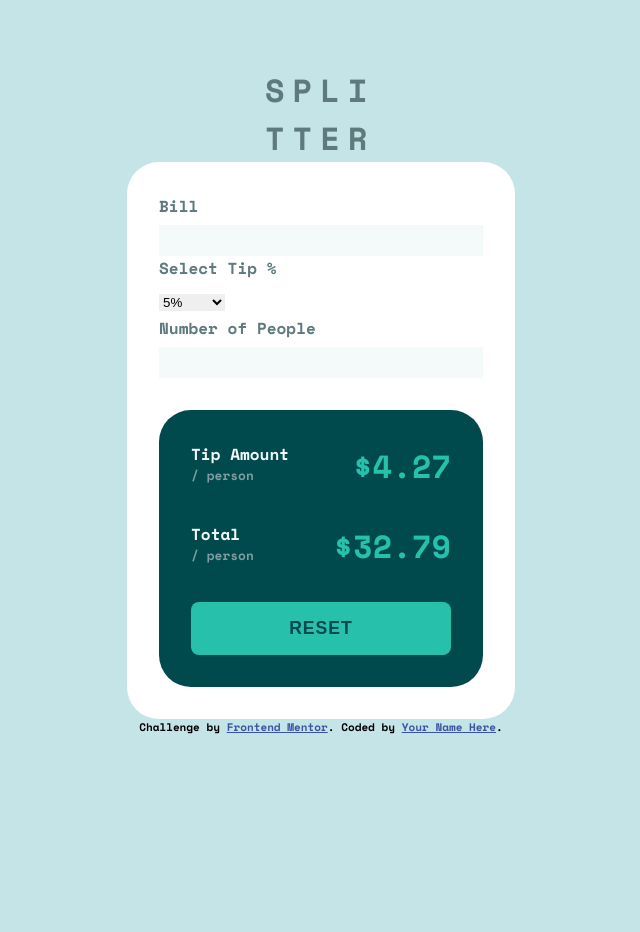
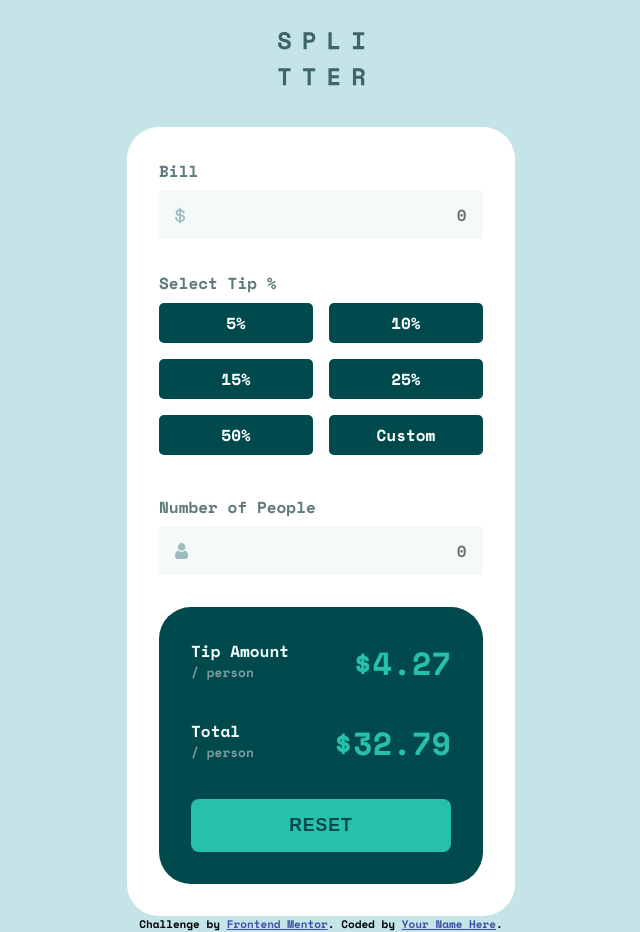
Before and after one commit to catreedle/tip-calculator-app, a plain HTML site: page index.html in a window 1280 px wide. Shown: the whole page, without its empty margins (319-959 px from the left). Before the commit the page ends 800 px from the top, so only its background shows below. Drawn offline with nearby package versions, Linux system fonts and the light colour scheme.

Commit message:
add select tip buttons

```diff
--- a/css/styles.css
+++ b/css/styles.css
@@ -27,7 +27,7 @@ body {
   font-family: "Space Mono", monospace;
   font-weight: 700;
   font-size: 24px;
-  height: 100vh;
+  min-height: 100vh;
   display: flex;
   flex-direction: column;
   align-items: center;
@@ -35,7 +35,8 @@ body {
   background-color: var(--color-light-grayish-cyan);
 }
 
-form, fieldset {
+form,
+fieldset {
   border: none;
 }
 
@@ -52,21 +53,36 @@ label {
 }
 
 input {
-  width: 95%;
+  width: 90%;
   background-color: var(--color-very-light-cyan);
-  padding: .5rem;
+  padding: 1rem;
+  text-align: right;
+  font-family: "Space Mono", monospace;
+  font-size: 1rem;
+  color: var(--color-dark-cyan);
+  font-weight: bold;
+}
+
+/* Hide arrows in Firefox */
+input[type="number"] {
+  -moz-appearance: textfield;
+  appearance: textfield;
+}
+
+/* Hide arrows in Chrome, Safari, Edge */
+input[type="number"]::-webkit-inner-spin-button,
+input[type="number"]::-webkit-outer-spin-button {
+  -webkit-appearance: none;
+  margin: 0;
+}
+
+label {
+  margin-block-end: 0.5rem;
 }
 
 .calculator-header {
-  color: var(--color-dark-grayish-cyan);
-  font-size: 1rem;
-  text-transform: uppercase;
-  width: 7rem;
-  letter-spacing: 0.5rem;
-  overflow-wrap: break-word; /* Ensures long words break to fit the container */
-  word-break: break-all;
+  padding: 2rem;
 }
-
 .calculator-container {
   background-color: var(--color-white);
   padding: 2rem;
@@ -74,6 +90,59 @@ input {
   display: flex;
   flex-direction: column;
   gap: 2rem;
+}
+
+.calculator-form {
+  display: flex;
+  flex-direction: column;
+  gap: 2rem;
+}
+
+.calculator-input__bill {
+  background: url("/images/icon-dollar.svg") no-repeat
+    var(--color-very-light-cyan);
+  background-position: 1rem center;
+  height: 1rem;
+}
+
+.calculator-tip__container {
+  display: grid;
+  grid-template-columns: 1fr 1fr;
+  grid-template-rows: repeat(3, 1fr);
+  gap: .5rem 1rem;
+}
+
+.calculator-tip__select {
+  padding: .5rem 1rem;
+  border: none;
+  background-color: var(--color-dark-cyan);
+  color: white;
+  border-radius: 5px;
+  cursor: pointer;
+  font-size: 16px;
+  text-align: center;
+  transition: background-color 0.3s, color 0.3s;
+  user-select: none; /* Prevents text selection */
+}
+
+.calculator-tip__select:hover {
+    background-color: var(--color-primary-cyan);
+}
+
+.calculator-tip__radio {
+    display: none;
+}
+
+.calculator-tip__radio:checked + label {
+    background-color: var(--color-primary-cyan);
+    color: var(--color-dark-cyan); /* Ensures text color changes with background */
+}
+
+.calculator-input__people {
+  background: url("/images/icon-person.svg") no-repeat
+    var(--color-very-light-cyan);
+  background-position: 1rem center;
+  height: 1rem;
 }
 
 .calculator-result {
@@ -119,7 +188,7 @@ input {
 .calculator-result__button {
   text-transform: uppercase;
   padding: 1rem;
-    border-radius: .5rem;
+  border-radius: 0.5rem;
   background-color: var(--color-primary-cyan);
   color: var(--color-dark-cyan);
   font-weight: bold;
--- a/index.html
+++ b/index.html
@@ -29,30 +29,81 @@
   </head>
   <body>
     <header class="calculator-header">
-      <h1>splitter</h1>
+      <img src="/images/logo.svg" alt="logo" />
     </header>
 
     <main class="calculator-container">
-      <form action="">
+      <form class="calculator-form" action="">
         <fieldset>
           <label for="bill" name="bill" id="bill">Bill</label>
-          <input type="text" />
+          <input
+            class="calculator-input__bill"
+            id="bill"
+            type="number"
+            name="bill"
+            placeholder="0"
+          />
         </fieldset>
 
         <fieldset>
           <label for="select-tip" name="select-tip" id="select-tip"
             >Select Tip %</label
           >
-          <div class="select-container">
-            <select name="select-tip" id="">
-              <option value="">5%</option>
-              <option value="">10%</option>
-              <option value="">15%</option>
-              <option value="">25%</option>
-              <option value="">50%</option>
-              <option value="">Custom</option>
-            </select>
-          </div>
+
+          <div class="calculator-tip__container">
+            <input
+              type="radio"
+              id="5"
+              name="select-tip"
+              value="5"
+              class="calculator-tip__radio"
+            />
+            <label for="5" class="calculator-tip__select">5%</label>
+
+            <input
+              type="radio"
+              id="10"
+              name="select-tip"
+              value="10"
+              class="calculator-tip__radio"
+            />
+            <label for="10" class="calculator-tip__select">10%</label>
+
+            <input
+              type="radio"
+              id="15"
+              name="select-tip"
+              value="15"
+              class="calculator-tip__radio"
+            />
+            <label for="15" class="calculator-tip__select">15%</label>
+
+            <input
+              type="radio"
+              id="25"
+              name="select-tip"
+              value="25"
+              class="calculator-tip__radio"
+            />
+            <label for="25" class="calculator-tip__select">25%</label>
+
+          <input
+            type="radio"
+            id="50"
+            name="select-tip"
+            value="50"
+            class="calculator-tip__radio"
+          />
+          <label for="50" class="calculator-tip__select">50%</label>
+
+          <input
+              type="radio"
+              id="custom"
+              name="select-tip"
+              value=""
+              class="calculator-tip__radio"
+            />
+            <label for="custom" class="calculator-tip__select">Custom</label>
         </fieldset>
 
         <fieldset>
@@ -62,7 +113,14 @@
             id="number-of-people"
             >Number of People</label
           >
-          <input name="number-of-people" id="number-of-people" type="number" />
+          <input
+            class="calculator-input__people"
+            name="number-of-people"
+            id="number-of-people"
+            type="number"
+            placeholder="0"
+          />
+        </div>
         </fieldset>
       </form>
 
```
Lines whose indentation alone changed are shown as unchanged.
